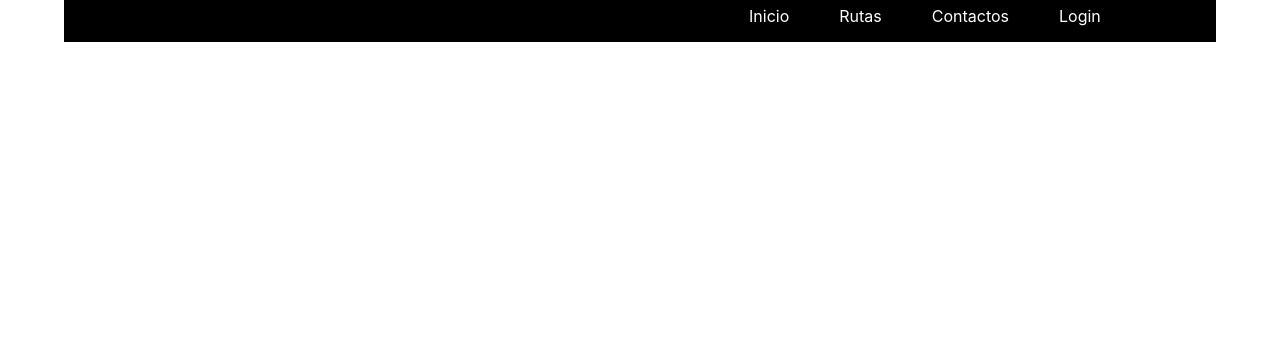
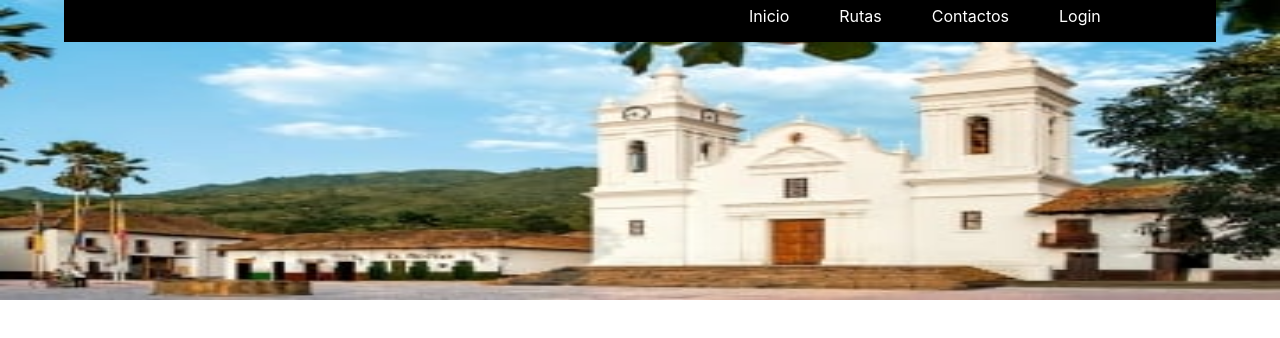
Before and after one commit to Milolex/RaicesRurales, a React (Create React App) app: page / in a window 1280 px wide. Shown: the top 338 px of the page. Built offline with nearby package versions, Linux system fonts and the light colour scheme.

Commit message:
Anexos encabezado

```diff
--- a/src/App.js
+++ b/src/App.js
@@ -2,13 +2,14 @@ import logo from './logo.svg';
 import './App.css';
 import NavBar from './components/Inicio/navBar';
 import Promo from './components/Inicio/promo';
+import Encabezado from './components/Inicio/encabezado';
 
 
 function App() {
   return (
     <div className="App">
       <NavBar/>
-
+      <Encabezado/>
     </div>
   );
 }
--- /dev/null
+++ b/src/assets/css/encabezado.css
@@ -0,0 +1,7 @@
+.encabezado-container{
+    height: 300px;;
+}
+.encabezado-container img{
+    height: 100%;
+    width: 100%;
+}
--- /dev/null
+++ b/src/components/Inicio/encabezado.jsx
@@ -0,0 +1,26 @@
+import React, { Component } from 'react';
+import PropTypes from 'prop-types';
+import image from "../../assets/images/imgencabezado.jpg"
+import "../../assets/css/encabezado.css"
+
+
+
+class Encabezado extends Component {
+    render() {
+        return (
+            <div>
+                <div className="encabezado-container" >
+                    <img src={image} alt="Descripción de la imagen"/>
+                </div>
+            </div>
+        );
+    }
+}
+
+
+Encabezado.propTypes = {
+
+};
+
+
+export default Encabezado;
```
Also changed, not shown: src/assets/images/imgencabezado.jpg (added).
